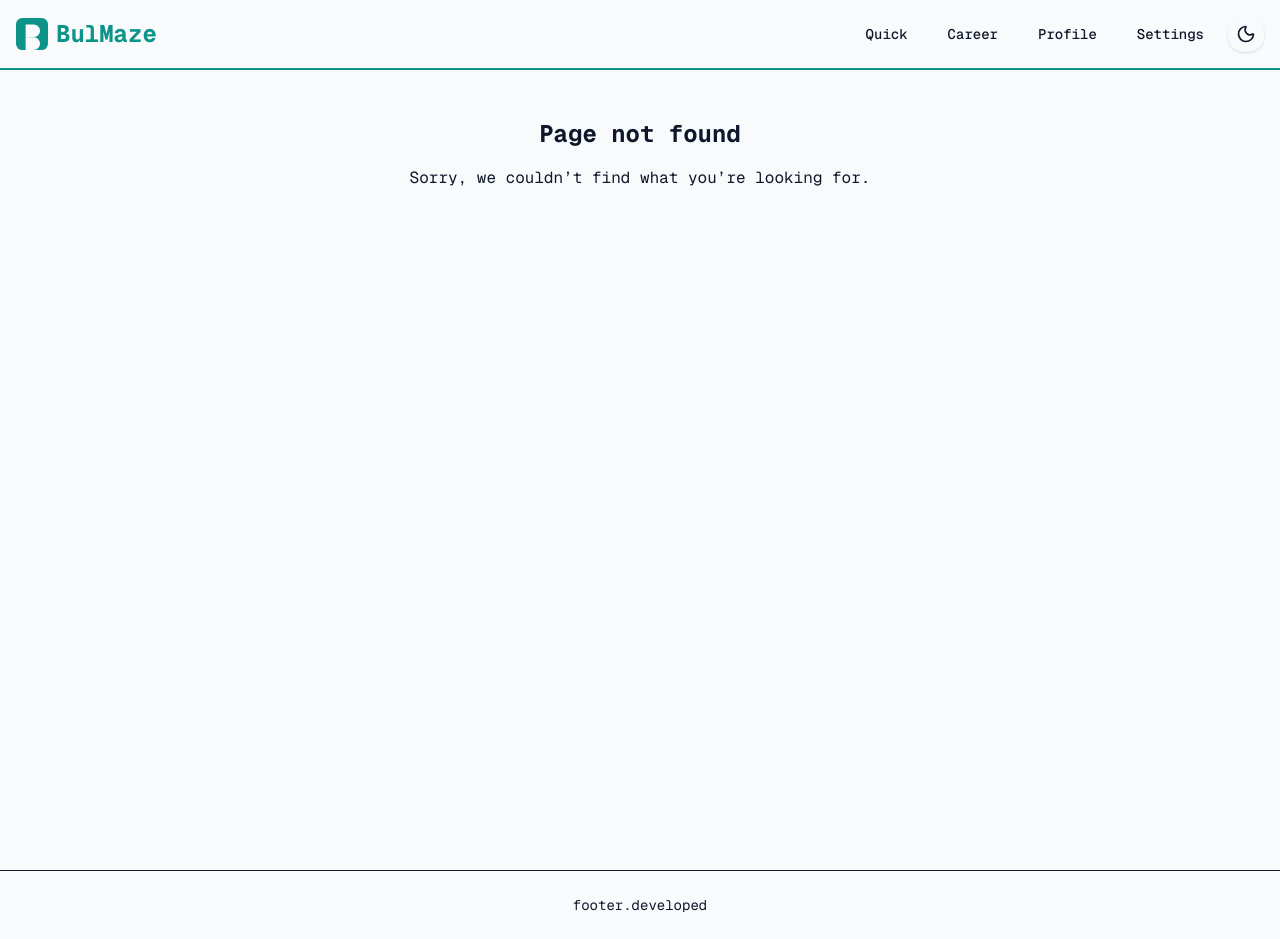
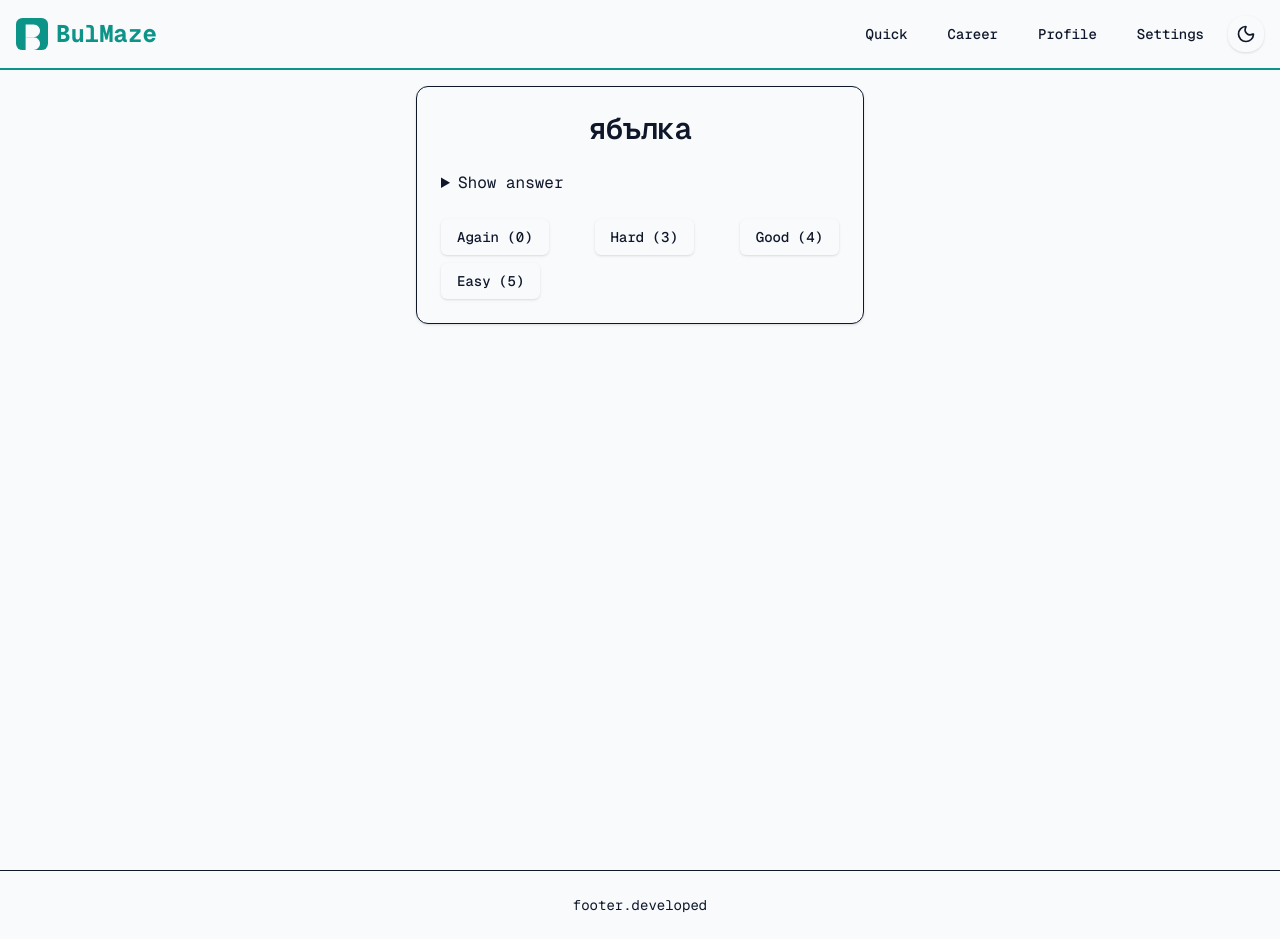
Before and after one commit to mystafe/BulMaze, a Next.js app: page /trainer in a window 1280 px wide. Before the commit this address had no page. Built offline with nearby package versions, Linux system fonts and the light colour scheme; what i18next-resources-to-backend would draw is missing.

Commit message:
feat: add trainer route (#53)

```diff
--- /dev/null
+++ b/src/app/trainer/page.tsx
@@ -0,0 +1,5 @@
+import VocabTrainer from '@/components/VocabTrainer';
+
+export default function TrainerPage() {
+  return <VocabTrainer />;
+}
```
